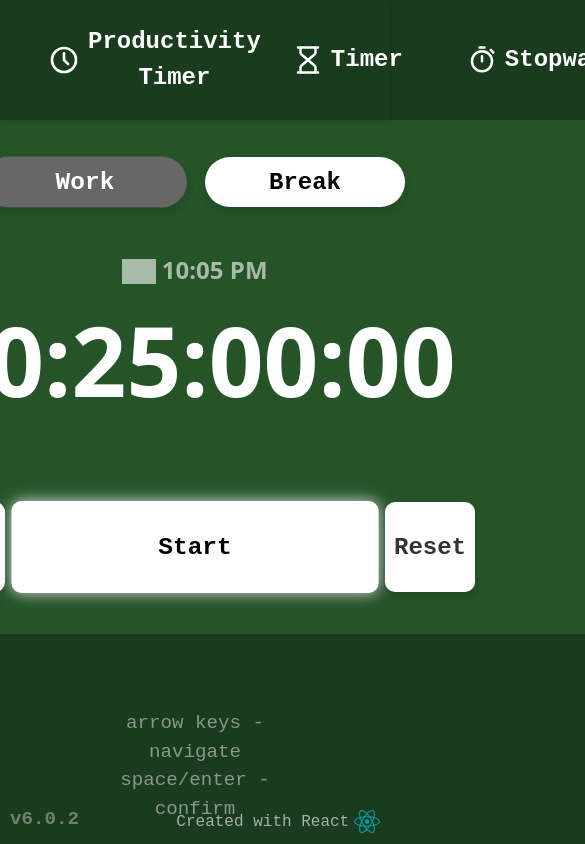
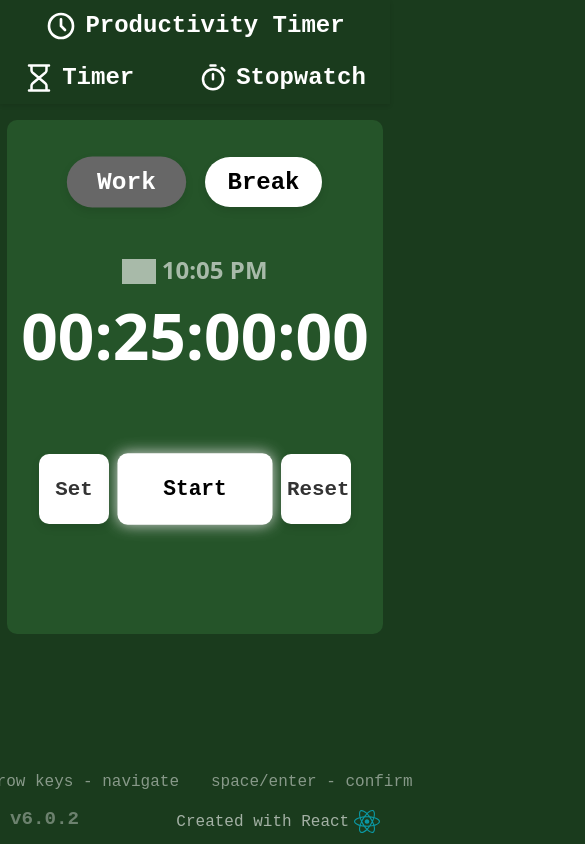
Before and after one commit to dht890/pomodoro, a React (Vite) app: page / in a window 390 px wide. Shown: the top 844 px of the page, 585 px wide, since content can reach past the window. Built offline with nearby package versions, Linux system fonts and the light colour scheme; grey boxes are pictures that could not be loaded.

Commit message:
responsive

```diff
--- a/src/components/Settings.jsx
+++ b/src/components/Settings.jsx
@@ -68,6 +68,24 @@ function Settings() {
         } else {
             e.preventDefault();
         }
+    };
+
+    // Handle input changes for mobile keyboard
+    const handleInputChange = (e) => {
+        const value = e.target.value;
+        // Remove all non-numeric characters
+        const numericValue = value.replace(/\D/g, '');
+
+        // Limit to 6 digits
+        if (numericValue.length <= 6) {
+            setRaw(numericValue);
+            setError('');
+        }
+    };
+
+    // Handle input focus to select all text
+    const handleInputFocus = (e) => {
+        e.target.select();
     };
 
     // Handle navigation between elements
@@ -202,7 +220,8 @@ function Settings() {
                     className={styles.time_input}
                     value={raw === '' ? '' : formatTimeInput(raw)}
                     onKeyDown={handleInputKeyDown}
-                    readOnly
+                    onChange={handleInputChange}
+                    onFocus={handleInputFocus}
                     maxLength={8}
                     placeholder="00:00:00"
                 />
--- a/src/css/App.css
+++ b/src/css/App.css
@@ -1,6 +1,4 @@
 #root {
-  max-width: 1280px;
-  margin: 0 auto;
   padding: 2rem;
   text-align: center;
 }
@@ -16,8 +14,8 @@
   border: none;
   border-radius: 10px;
   background-color: #255429;
-  width: 750px;
-  height: 450px;
+  width: 52vw;
+  height: 62vh;
   padding: 32px;
   display: flex;
   flex-direction: column;
@@ -25,6 +23,7 @@
   justify-content: flex-start;
   gap: 0;
 }
+
 .card h2 {
   margin-top: 20px;
 }
@@ -107,3 +106,65 @@
 .space-pressed {
   animation: spacePress 0.2s ease;
 }
+
+
+@media (max-width: 1000px) {
+.card {
+  width: 70vw;
+  height: 62vh;
+}
+
+.controls {
+  display: flex;
+  flex-direction: row;
+  justify-content: space-between;
+  align-items: center;
+  margin-bottom: 10px;
+  gap: 10px;
+  width: 100%;
+}
+
+.controls button {
+  font-size: 1.3rem;
+  flex: 1; /* make each button grow equally */
+  height: 70px;
+  min-width: 0; /* prevent overflow */
+
+}
+
+.controls .small_button {
+  flex: 0 0 70px; /* fixed size for small buttons */
+  height: 70px;
+}
+}
+
+
+@media (max-width: 700px) {
+.card {
+  width: 80vw;
+  height: 450px;
+}
+
+.controls {
+  display: flex;
+  flex-direction: row;
+  justify-content: space-between;
+  align-items: center;
+  margin-bottom: 10px;
+  gap: 10px;
+  width: 100%;
+}
+
+.controls button {
+  font-size: 1.3rem;
+  flex: 1; /* make each button grow equally */
+  height: 70px;
+  min-width: 0; /* prevent overflow */
+
+}
+
+.controls .small_button {
+  flex: 0 0 70px; /* fixed size for small buttons */
+  height: 70px;
+}
+}
--- a/src/css/Navbar.css
+++ b/src/css/Navbar.css
@@ -25,7 +25,7 @@
   border-radius: 5px;
 }
 
-.navbar-brand a:hover{
+.navbar-brand a:hover {
   background-color: #255429;
   transition: 0.3s ease;
 }
@@ -135,3 +135,34 @@ main {
   color: #fff;
   opacity: 0.6;
 }
+
+@media (max-width: 650px) {
+  .navbar {
+    padding: 0;
+    display: flex;
+    flex-direction: column;
+    align-items: center;   /* center horizontally */
+    justify-content: center; /* optional */
+    text-align: center;    /* for inline elements like text */
+  }
+.nav-link {
+  justify-content: center;
+}
+.credits .inputs {
+    position: fixed;
+    bottom: 50px;
+    left: 50%;
+    transform: translateX(-50%);
+    display: flex;
+    flex-direction: row;
+    gap: 2rem; /* space between the instructions */
+    text-align: center;
+    opacity: 0.8;
+  }
+
+  .credits .inputs p {
+    margin: 0;
+    font-size: 1rem;     /* optional: resize for small screens */
+    white-space: nowrap;   /* prevent wrapping within each p */
+  }
+}
--- a/src/css/index.css
+++ b/src/css/index.css
@@ -5,7 +5,6 @@
 
   color-scheme: light dark;
   color: rgba(255, 255, 255, 0.87);
-  /* background-color: rgb(26, 59, 29); */
   font-synthesis: none;
   text-rendering: optimizeLegibility;
   -webkit-font-smoothing: antialiased;
--- a/src/css/settings.module.css
+++ b/src/css/settings.module.css
@@ -111,3 +111,24 @@
     transform: translateY(10px);
   }
 }
+
+@media (max-width: 600px) {
+  .pomodoro_button {
+    width: 30vw;
+    height: 50px;
+  }
+}
+
+@media (max-width: 500px) {
+  .settings_display {
+    font-size: 4rem;
+  }
+
+  .time_input {
+    font-size: 4rem;
+  }
+
+  .time_input::placeholder {
+    font-size: 4rem;
+  }
+}
--- a/src/css/stopwatch.module.css
+++ b/src/css/stopwatch.module.css
@@ -21,3 +21,21 @@
   border-bottom: 1px solid rgba(255, 255, 255, 0.2);
   padding: 4px 0;
 }
+
+@media (max-width: 600px) {
+  .stopwatch_display {
+    font-size: 5rem;
+  }
+
+  .splits {
+    height: 110px;
+    width: 80vw;
+    font-size: 1.3rem;
+  }
+}
+
+@media (max-width: 500px) {
+  .stopwatch_display {
+    font-size: 4rem;
+  }
+}
--- a/src/css/timer.module.css
+++ b/src/css/timer.module.css
@@ -62,3 +62,19 @@
 .pomodoro_button:active {
   transform: scale(0.95);
 }
+
+@media (max-width: 600px) {
+  .timer_display {
+    font-size: 5rem;
+  }
+  .pomodoro_button {
+  width: 30vw;
+  height: 50px;
+}
+}
+
+@media (max-width: 500px) {
+  .timer_display {
+    font-size: 4rem;
+  }
+}
```
Lines whose indentation alone changed are shown as unchanged.
